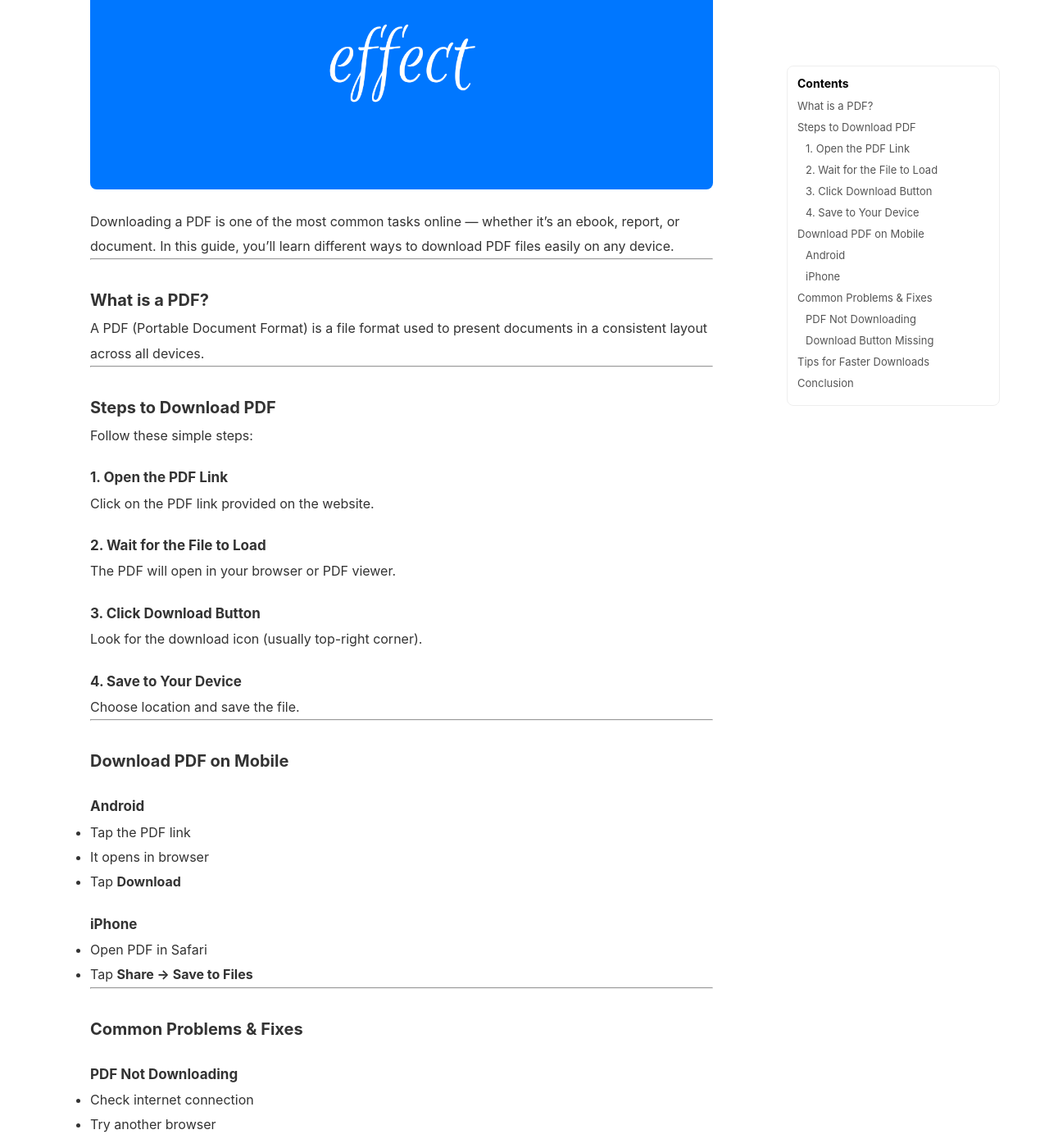
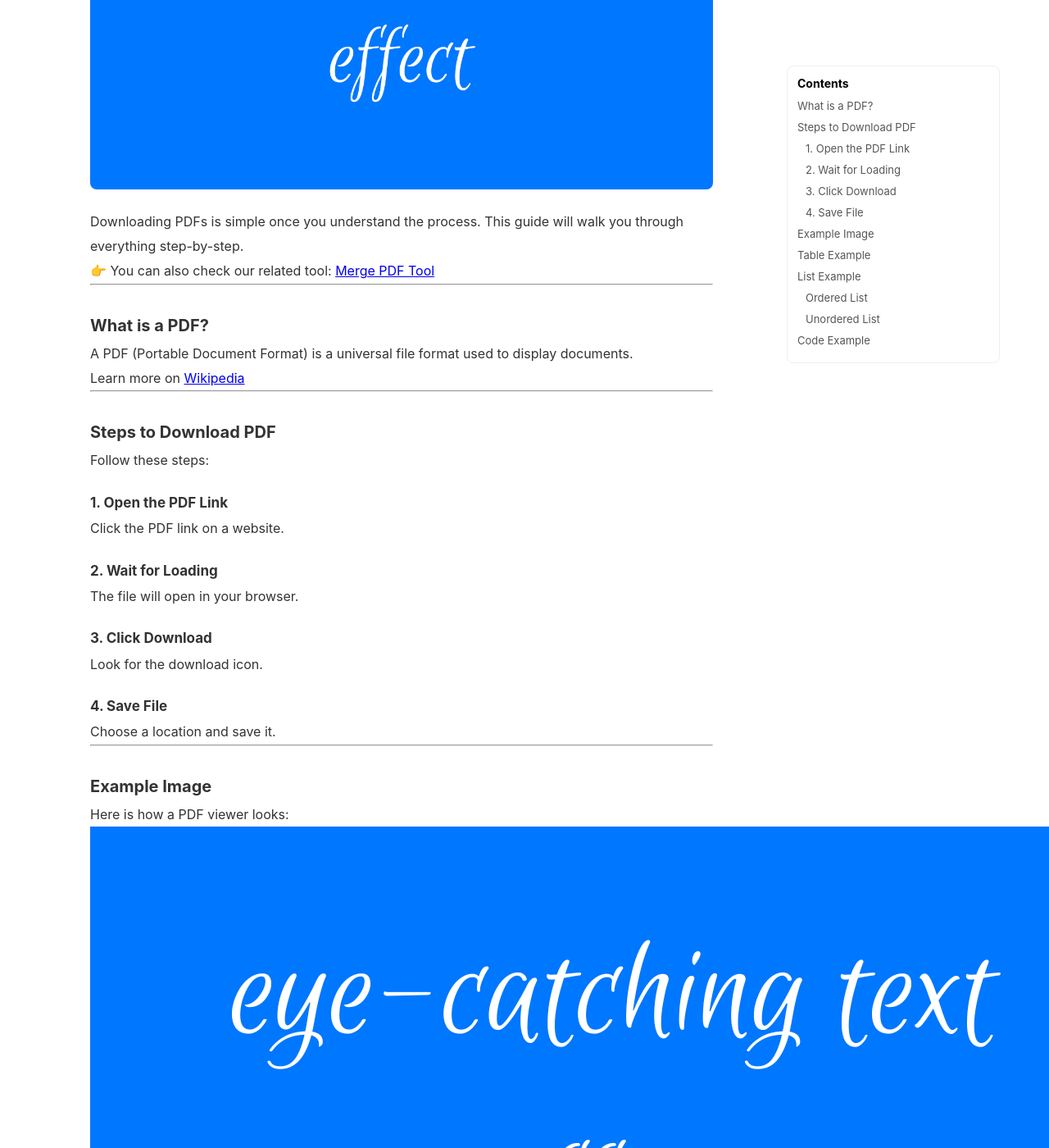
Before and after one commit to rforrupesh/pdf, a Jekyll site: the page built from _posts/2026-04-28-how-to-download-pdf.md, in a window 1280 px wide and 1400 px high, scrolled down 422 px. Shown: the whole window at 82% size. Built offline with Jekyll 4.4.1, drawn with Linux system fonts in a browser that asks for light colours; some of the changed text lies outside the part shown.

Commit message:
Update 2026-04-28-how-to-download-pdf.md

````diff
--- a/_posts/2026-04-28-how-to-download-pdf.md
+++ b/_posts/2026-04-28-how-to-download-pdf.md
@@ -1,81 +1,81 @@
 ---
 layout: post
-title: "How to Download PDF (Step-by-Step Guide)"
+title: "How to Download PDF (Complete Guide)"
 thumbnail: /assets/img/Fancy-Text-Style.png
 ---
 
-Downloading a PDF is one of the most common tasks online — whether it's an ebook, report, or document. In this guide, you'll learn different ways to download PDF files easily on any device.
+Downloading PDFs is simple once you understand the process. This guide will walk you through everything step-by-step.
+
+👉 You can also check our related tool: [Merge PDF Tool](/merge/)
 
 ---
 
 ## What is a PDF? {#what-is-pdf}
 
-A PDF (Portable Document Format) is a file format used to present documents in a consistent layout across all devices.
+A PDF (Portable Document Format) is a universal file format used to display documents.
+
+Learn more on [Wikipedia](https://en.wikipedia.org/wiki/PDF)
 
 ---
 
 ## Steps to Download PDF {#steps}
 
-Follow these simple steps:
+Follow these steps:
 
 ### 1. Open the PDF Link {#open-link}
 
-Click on the PDF link provided on the website.
+Click the PDF link on a website.
 
-### 2. Wait for the File to Load {#wait-load}
+### 2. Wait for Loading {#loading}
 
-The PDF will open in your browser or PDF viewer.
+The file will open in your browser.
 
-### 3. Click Download Button {#download-btn}
+### 3. Click Download {#download}
 
-Look for the download icon (usually top-right corner).
+Look for the download icon.
 
-### 4. Save to Your Device {#save-file}
+### 4. Save File {#save}
 
-Choose location and save the file.
+Choose a location and save it.
 
 ---
 
-## Download PDF on Mobile {#mobile}
+## Example Image {#image}
 
-### Android
+Here is how a PDF viewer looks:
 
-- Tap the PDF link
-- It opens in browser
-- Tap **Download**
-
-### iPhone
-
-- Open PDF in Safari
-- Tap **Share → Save to Files**
+![PDF Example](/assets/img/Fancy-Text-Style.png)
 
 ---
 
-## Common Problems & Fixes {#problems}
+## Table Example {#table}
 
-### PDF Not Downloading
-
-- Check internet connection
-- Try another browser
-
-### Download Button Missing
-
-- Right-click → "Save link as"
+| Method        | Device   | Easy | Notes              |
+|--------------|----------|------|--------------------|
+| Browser      | Desktop  | ✅   | Fast & simple      |
+| Mobile App   | Mobile   | ✅   | Easy to use        |
+| Downloader   | Both     | ⚠️   | Needs install      |
 
 ---
 
-## Tips for Faster Downloads {#tips}
+## List Example {#list}
 
-- Use stable internet
-- Avoid large files on mobile data
-- Use download manager for big PDFs
+### Ordered List
 
+1. Open file
+2. Click download
+3. Save file
+
+### Unordered List
+
+- Fast method
+- Easy steps
+- Works everywhere
+
+<iframe width="100%" height="315" src="https://www.youtube.com/embed/2Z4m4lnjxkY" title="YouTube video" frameborder="0" allowfullscreen></iframe>
 ---
 
-## Conclusion {#conclusion}
+## Code Example {#code}
 
-Downloading PDFs is simple once you know the steps. Whether you're on mobile or desktop, you can easily save documents for offline use.
-
----
-
-**Now you can download any PDF easily! 🚀**
+```html
+<a href="/file.pdf" download>Download PDF</a>
````
